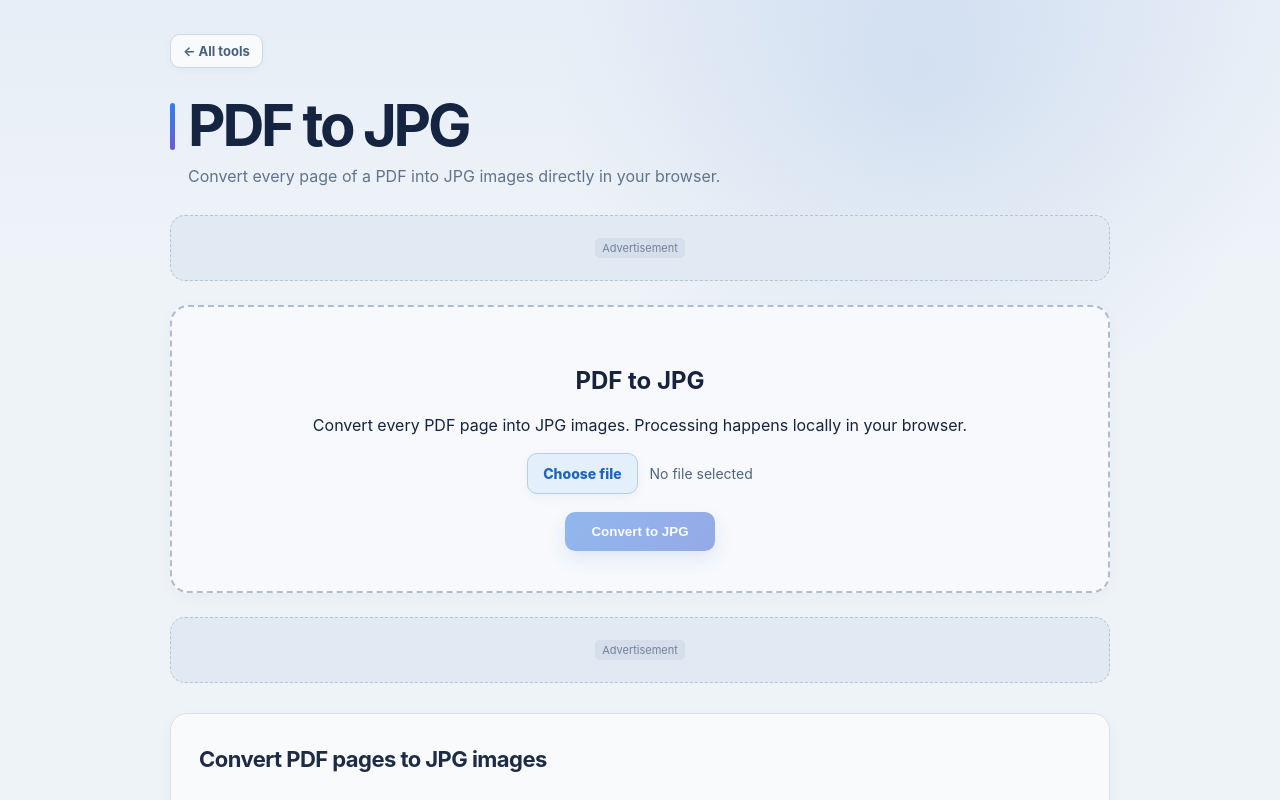
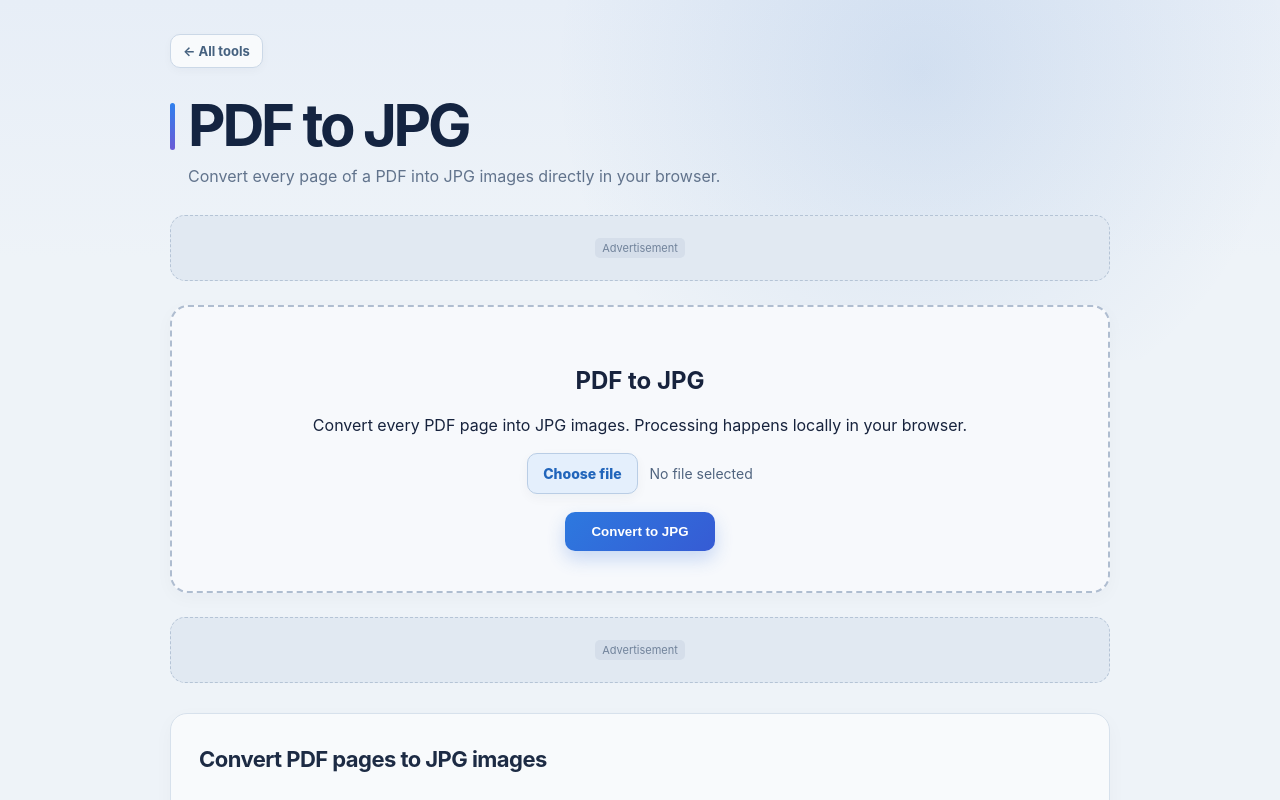
Before and after one commit to yiminggod1/pdf-tools, a Next.js app: page /pdf-tools/pdf-to-jpg in a window 1280 px wide. Shown: the top 800 px of the page. Built offline with nearby package versions, Linux system fonts and the light colour scheme.

Commit message:
Make PDF to JPG read the selected file directly from the input

```diff
--- a/components/PdfToJpgTool.tsx
+++ b/components/PdfToJpgTool.tsx
@@ -1,6 +1,6 @@
 "use client";
 
-import {useState} from "react";
+import {useRef,useState} from "react";
 
 type PdfJsWindow=Window&{pdfjsLib?:any};
 
@@ -28,6 +28,7 @@ export default function PdfToJpgTool(){
  const [file,setFile]=useState<File|null>(null);
  const [busy,setBusy]=useState(false);
  const [msg,setMsg]=useState("");
+ const inputRef=useRef<HTMLInputElement|null>(null);
 
  const save=(blob:Blob,name:string)=>{
   const url=URL.createObjectURL(blob);
@@ -39,7 +40,8 @@ export default function PdfToJpgTool(){
  };
 
  const run=async()=>{
-  if(!file)return;
+  const selected=inputRef.current?.files?.[0]||file;
+  if(!selected){setMsg("Choose a PDF file first.");return;}
   setBusy(true);
   setMsg("");
   try{
@@ -48,7 +50,7 @@ export default function PdfToJpgTool(){
     loadPdfJs()
    ]);
    pdfjs.GlobalWorkerOptions.workerSrc="https://cdnjs.cloudflare.com/ajax/libs/pdf.js/3.11.174/pdf.worker.min.js";
-   const data=new Uint8Array(await file.arrayBuffer());
+   const data=new Uint8Array(await selected.arrayBuffer());
    const pdf=await pdfjs.getDocument({data}).promise;
    const zip=new JSZip();
 
@@ -85,11 +87,11 @@ export default function PdfToJpgTool(){
    <h2>PDF to JPG</h2>
    <p>Convert every PDF page into JPG images. Processing happens locally in your browser.</p>
    <div className="filePicker">
-    <input id="pdf-to-jpg-file" className="filePickerInput" type="file" accept=".pdf,application/pdf" onChange={e=>{setFile(e.target.files?.[0]||null);setMsg("")}}/>
+    <input ref={inputRef} id="pdf-to-jpg-file" className="filePickerInput" type="file" accept=".pdf,application/pdf" onChange={e=>{setFile(e.target.files?.[0]||null);setMsg("")}}/>
     <label className="filePickerButton" htmlFor="pdf-to-jpg-file">Choose file</label>
     <span className="filePickerName">{file?file.name:"No file selected"}</span>
    </div>
-   <button className="btn" disabled={!file||busy} onClick={run}>{busy?"Converting…":"Convert to JPG"}</button>
+   <button className="btn" disabled={busy} onClick={run}>{busy?"Converting…":"Convert to JPG"}</button>
   </div>
   {file&&<div className="files"><div className="file"><span>{file.name}</span><span>{Math.max(1,Math.round(file.size/1024))} KB</span></div></div>}
   {msg&&<div className="notice">{msg}</div>}
```
